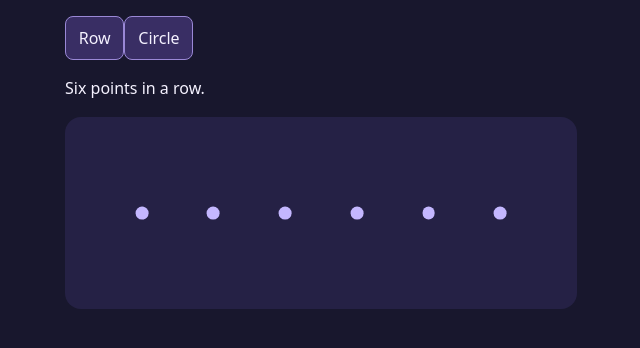
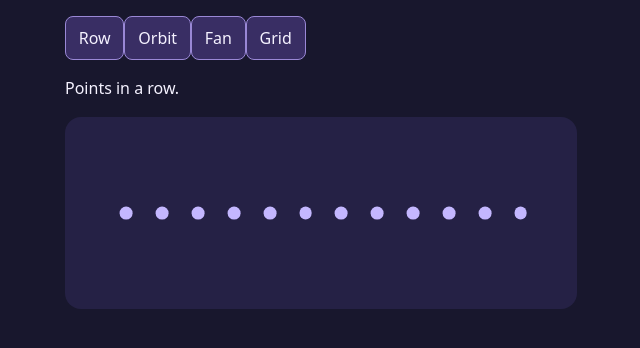
Before and after one commit to AbdullahNaveed/frontend-ux-motion-skills, a plain HTML site: page skills/animate-visualization-modes/examples/example.html in a window 1280 px wide. Shown: the part 72-420 px from the top of the page, without its empty margins (111-751 px from the left). Drawn offline with Linux system fonts and the light colour scheme.

Commit message:
Highlight the four stats modes and verify gallery motion

```diff
--- a/skills/animate-visualization-modes/examples/example.html
+++ b/skills/animate-visualization-modes/examples/example.html
@@ -13,7 +13,7 @@
 <body>
   <main>
     <h1>Visualization mode changes</h1>
-    <div role="group" aria-label="Arrangement"><button type="button" data-mode="row" aria-pressed="true">Row</button><button type="button" data-mode="circle" aria-pressed="false">Circle</button></div><p id="status" aria-live="polite">Six points in a row.</p><div id="map" aria-hidden="true"></div>
+    <div role="group" aria-label="Arrangement"><button type="button" data-mode="row" aria-pressed="true">Row</button><button type="button" data-mode="orbit" aria-pressed="false">Orbit</button><button type="button" data-mode="fan" aria-pressed="false">Fan</button><button type="button" data-mode="grid" aria-pressed="false">Grid</button></div><p id="status" aria-live="polite">Points in a row.</p><div id="map" aria-hidden="true"></div>
   </main>
 </body>
 </html>
--- a/skills/animate-visualization-modes/examples/example.js
+++ b/skills/animate-visualization-modes/examples/example.js
@@ -1,22 +1,36 @@
-const reduced = matchMedia('(prefers-reduced-motion: reduce)');
-
 const map = document.querySelector('#map');
 const buttons = [...document.querySelectorAll('[data-mode]')];
-const dots = Array.from({ length: 6 }, () => {
+const modes = {
+  row: { label: 'Points in a row.', point: (i) => [12 + i * 7, 50] },
+  orbit: {
+    label: 'Points orbit a common center.',
+    point: (i) => [50 + Math.cos(i * Math.PI / 6) * 34, 50 + Math.sin(i * Math.PI / 6) * 33]
+  },
+  fan: {
+    label: 'Points fan outward from the base.',
+    point: (i) => {
+      const angle = (i / 11 - 0.5) * Math.PI * 0.86;
+      return [50 + Math.sin(angle) * 41, 85 - Math.cos(angle) * 68];
+    }
+  },
+  grid: { label: 'Points form a grid.', point: (i) => [23 + (i % 4) * 18, 22 + Math.floor(i / 4) * 28] }
+};
+
+const dots = Array.from({ length: 12 }, () => {
   const dot = document.createElement('i');
   dot.className = 'dot';
   map.append(dot);
   return dot;
 });
 function setMode(mode) {
-  const circle = mode === 'circle';
+  const { point, label } = modes[mode];
   dots.forEach((dot, i) => {
-    const angle = i * Math.PI / 3;
-    dot.style.left = (circle ? 50 + Math.cos(angle) * 25 : 15 + i * 14) + '%';
-    dot.style.top = (circle ? 50 + Math.sin(angle) * 30 : 50) + '%';
+    const [x, y] = point(i);
+    dot.style.left = x + '%';
+    dot.style.top = y + '%';
   });
   buttons.forEach((button) => button.setAttribute('aria-pressed', String(button.dataset.mode === mode)));
-  document.querySelector('#status').textContent = circle ? 'Six points arranged in a circle.' : 'Six points in a row.';
+  document.querySelector('#status').textContent = label;
 }
 buttons.forEach((button) => button.addEventListener('click', () => setMode(button.dataset.mode)));
 setMode('row');
```
Also changed, not shown: examples/live-captures/klynd-academy-gallery.gif, examples/live-captures/klynd-academy-gallery.png, 1 other file.
